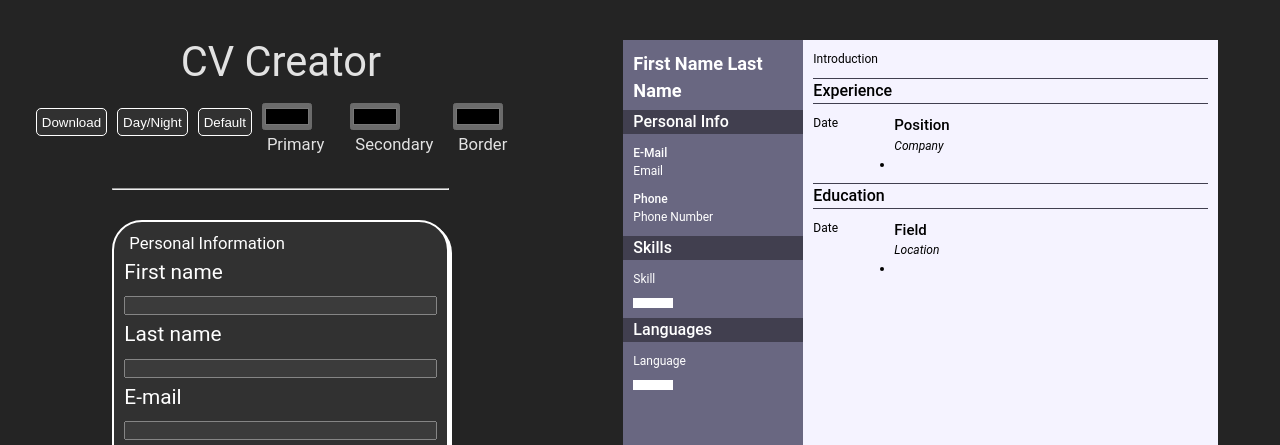
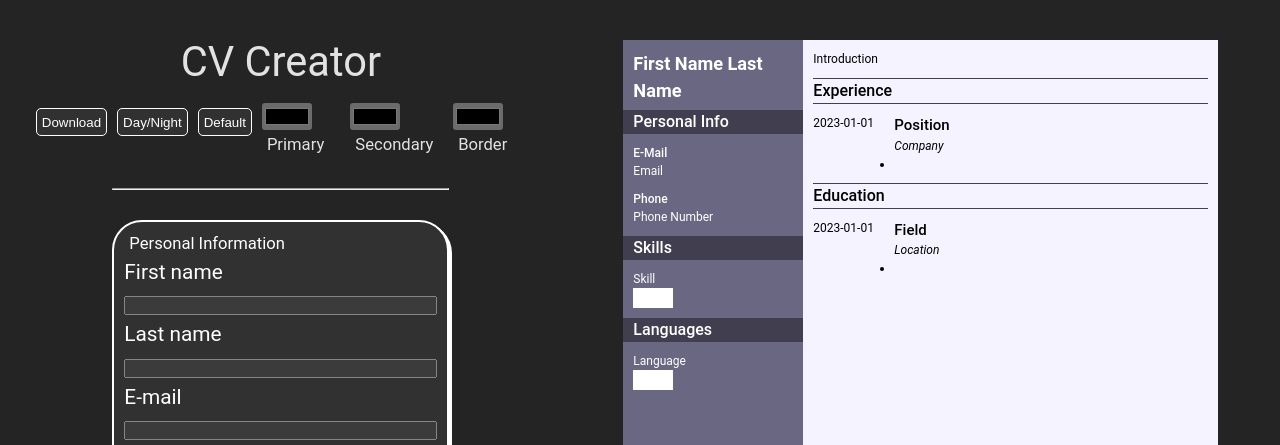
Before and after one commit to hakanyalniz/cv-application, a React (Vite) app: page / in a window 1280 px wide. Shown: the top 445 px of the page. Built offline with nearby package versions, Linux system fonts and the light colour scheme.

Commit message:
Fixed list key error. Fixed date format error. Changed path for images in public directory

```diff
--- a/src/components/CV.jsx
+++ b/src/components/CV.jsx
@@ -44,12 +44,12 @@ function CV({
           </div>
           {skillForm.map((input, index) => {
             return (
-              <>
+              <div key={index}>
                 <div>{input.name}</div>
                 <div className={`skill-bar-1 bar-level-${input.level}`}>
                   <span className="bar-1"></span>
                 </div>
-              </>
+              </div>
             );
           })}
         </div>
@@ -62,12 +62,12 @@ function CV({
           </div>
           {languageForm.map((input, index) => {
             return (
-              <>
+              <div key={index}>
                 <div>{input.name}</div>
                 <div className={`skill-bar-1 bar-level-${input.level}`}>
                   <span className="bar-1"></span>
                 </div>
-              </>
+              </div>
             );
           })}
         </div>
@@ -90,20 +90,20 @@ function CV({
           </div>
           {experienceForm.map((input, index) => {
             return (
-              <>
+              <div key={index}>
                 <div className="experience-grid">
                   <div className="experience-date">{input.date}</div>
                   <div className="experience-details">
                     <div className="title">{input.position}</div>
                     <div className="title-location">{input.company}</div>
                     <ul>
-                      {input.achievements.map((listItem) => {
-                        return <li>{listItem}</li>;
+                      {input.achievements.map((listItem, index) => {
+                        return <li key={index}>{listItem}</li>;
                       })}
                     </ul>
                   </div>
                 </div>
-              </>
+              </div>
             );
           })}
         </div>
@@ -119,20 +119,20 @@ function CV({
           </div>
           {educationForm.map((input, index) => {
             return (
-              <>
+              <div key={index}>
                 <div className="education-grid">
                   <div className="education-date">{input.date}</div>
                   <div className="education-details">
                     <div className="title">{input.field}</div>
                     <div className="title-location">{input.location}</div>
                     <ul>
-                      {input.achievements.map((listItem) => {
-                        return <li>{listItem}</li>;
+                      {input.achievements.map((listItem, index) => {
+                        return <li key={index}>{listItem}</li>;
                       })}
                     </ul>
                   </div>
                 </div>
-              </>
+              </div>
             );
           })}
         </div>
--- a/src/components/CVFORMMain.jsx
+++ b/src/components/CVFORMMain.jsx
@@ -55,7 +55,7 @@ function CVFORMAIN() {
       id: "experience",
       position: "Position",
       company: "Company",
-      date: "Date",
+      date: "2023-01-01",
       achievements: [""],
     },
   ]);
@@ -71,7 +71,7 @@ function CVFORMAIN() {
       id: "education",
       field: "Field",
       location: "Location",
-      date: "Date",
+      date: "2023-01-01",
       achievements: [""],
     },
   ]);
@@ -109,7 +109,7 @@ function CVFORMAIN() {
           id: "experience",
           position: "Position",
           company: "Company",
-          date: "Date",
+          date: "2023-01-01",
           achievements: [""],
         },
       ]);
@@ -120,7 +120,7 @@ function CVFORMAIN() {
           id: "education",
           field: "Field",
           location: "Location",
-          date: "Date",
+          date: "2023-01-01",
           achievements: [""],
         },
       ]);
--- a/src/components/CVSection.jsx
+++ b/src/components/CVSection.jsx
@@ -27,8 +27,8 @@ function CVSection({
       <div className="footer">
         <p>
           <a href="https://github.com/hakanyalniz">
-            Hakan Yalnız{" "}
-            <img src="/public/github-mark-white.svg" alt="GitHub logo" /> GitHub
+            Hakan Yalnız <img src="/github-mark-white.svg" alt="GitHub logo" />{" "}
+            GitHub
           </a>
         </p>
       </div>
--- a/src/components/Forms.jsx
+++ b/src/components/Forms.jsx
@@ -2,8 +2,8 @@ function Forms({ formType, legend }) {
   return (
     <form>
       <legend>{legend}</legend>
-      {formType.map((inputElement) => {
-        return inputElement;
+      {formType.map((inputElement, index) => {
+        return <div key={index}>{inputElement}</div>;
       })}
     </form>
   );
--- a/src/components/form_types/PersonalInformation.jsx
+++ b/src/components/form_types/PersonalInformation.jsx
@@ -1,6 +1,6 @@
 export function PersonalInformation(handleFormChange) {
   const PersonalInformation = [
-    <div>
+    <>
       <label htmlFor="firstName">First name</label>
       <br />
       <input
@@ -9,8 +9,8 @@ export function PersonalInformation(handleFormChange) {
         name="firstName"
         onChange={handleFormChange}
       />
-    </div>,
-    <div>
+    </>,
+    <>
       <label htmlFor="lastName">Last name</label>
       <br />
       <input
@@ -19,13 +19,13 @@ export function PersonalInformation(handleFormChange) {
         name="lastName"
         onChange={handleFormChange}
       />
-    </div>,
-    <div>
+    </>,
+    <>
       <label htmlFor="email">E-mail</label>
       <br />
       <input type="email" id="email" name="email" onChange={handleFormChange} />
-    </div>,
-    <div>
+    </>,
+    <>
       <label htmlFor="phoneNumber">Phone Number</label>
       <br />
       <input
@@ -34,8 +34,8 @@ export function PersonalInformation(handleFormChange) {
         name="phoneNumber"
         onChange={handleFormChange}
       />
-    </div>,
-    <div>
+    </>,
+    <>
       <label htmlFor="cvIntroduction">Introduction</label>
       <br />
       <textarea
@@ -45,7 +45,7 @@ export function PersonalInformation(handleFormChange) {
         cols="55"
         onChange={handleFormChange}
       ></textarea>
-    </div>,
+    </>,
   ];
 
   return PersonalInformation;
```
